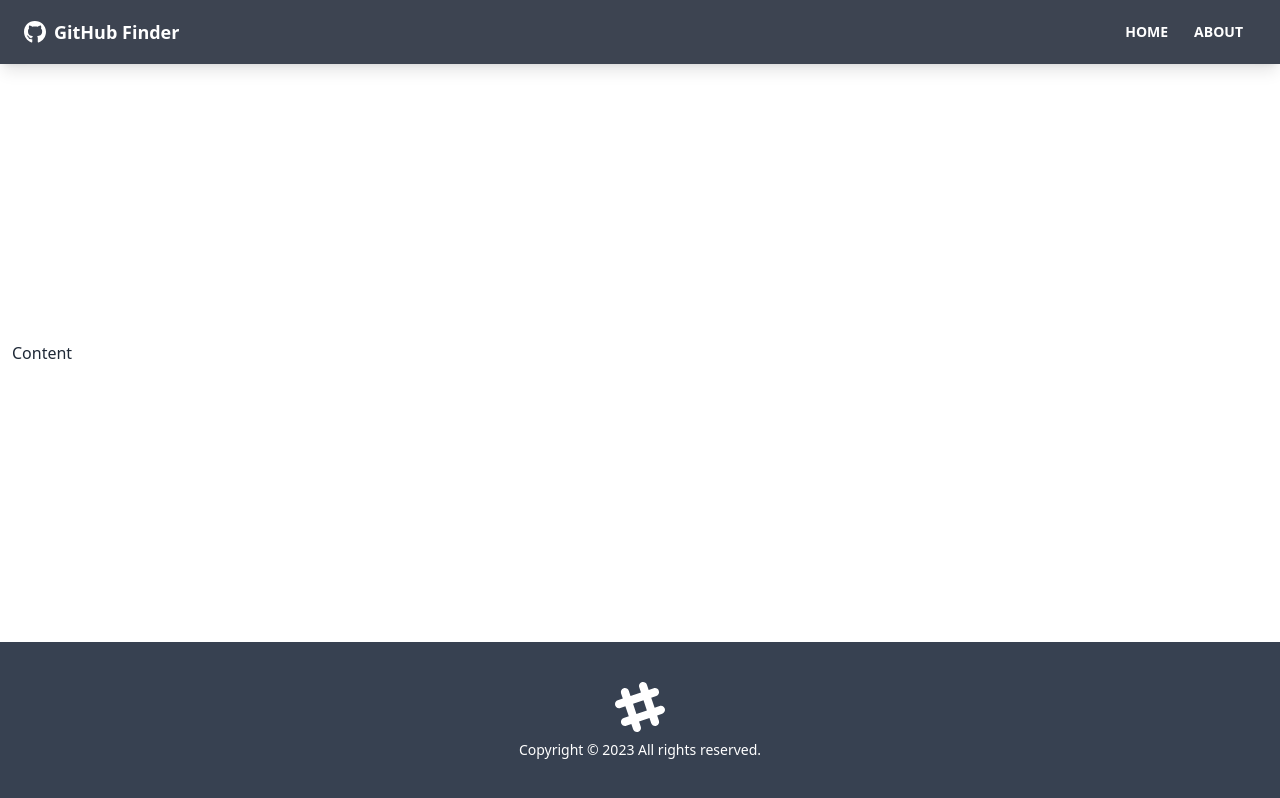
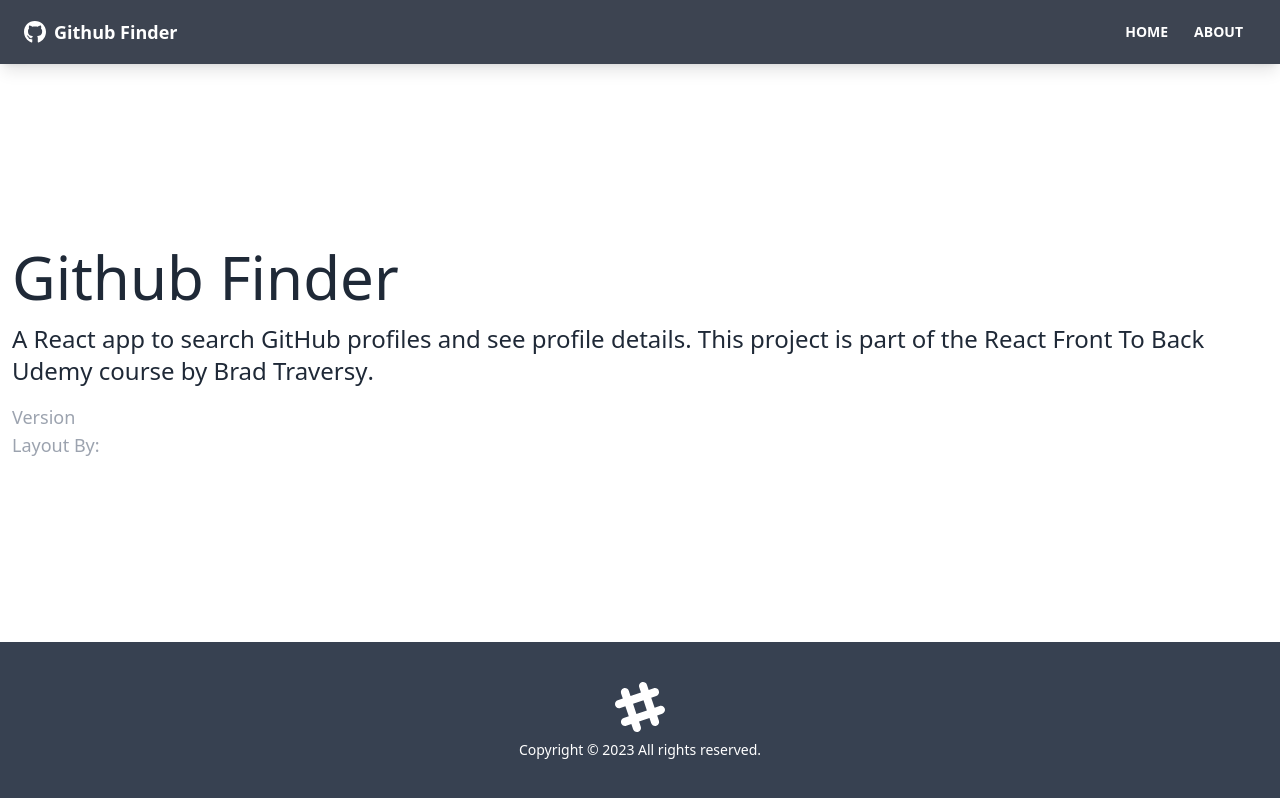
Before and after one commit to jaypals/GitHubFinder-App, a React (Create React App) app: page /About in a window 1280 px wide. Built offline with nearby package versions, Linux system fonts and the light colour scheme.

Commit message:
adding pages

```diff
--- a/src/App.js
+++ b/src/App.js
@@ -1,13 +1,22 @@
-import { BrowserRouter, Route } from "react-router-dom";
+import { BrowserRouter, Route, Routes } from "react-router-dom";
 import Navbar from "./components/layout/Navbar";
 import Footer from "./components/layout/Footer";
+import About from "./pages/About";
+import Home from "./pages/Home";
+import NotFound from "./pages/NotFound";
 
 function App() {
 	return (
 		<BrowserRouter>
 			<div className='flex flex-col justify-between h-screen'>
 				<Navbar />
-				<main className='container mx-auto px-3 pb-12'>Content</main>
+				<main className='container mx-auto px-3 pb-12'>
+					<Routes>
+						<Route exact path='/' element={<Home />} />
+						<Route exact path='/About' element={<About />} />
+						<Route exact path='/*' element={<NotFound />} />
+					</Routes>
+				</main>
 				<Footer />
 			</div>
 		</BrowserRouter>
--- a/src/components/layout/Navbar.jsx
+++ b/src/components/layout/Navbar.jsx
@@ -1,7 +1,7 @@
 import React from "react";
 import { FaGithub } from "react-icons/fa";
 import { Link } from "react-router-dom";
-import PropTypes from "react";
+import PropTypes from "prop-types";
 
 function Navbar({ title }) {
 	return (
@@ -29,7 +29,7 @@
 }
 
 Navbar.defaultProps = {
-	title: "GitHub Finder",
+	title: "Github Finder",
 };
 
 Navbar.propTypes = {
--- /dev/null
+++ b/src/pages/About.jsx
@@ -0,0 +1,33 @@
+import React from "react";
+
+function About() {
+	return (
+		<>
+			<h1 className='text-6xl mb-4'>Github Finder</h1>
+			<p className='mb-4 text-2xl font-light'>
+				A React app to search GitHub profiles and see profile details. This
+				project is part of the
+				<a href='https://www.udemy.com/course/modern-react-front-to-back/'>
+					{" "}
+					React Front To Back
+				</a>{" "}
+				Udemy course by
+				<strong>
+					<a href='https://traversymedia.com'> Brad Traversy</a>
+				</strong>
+				.
+			</p>
+			<p className='text-lg text-gray-400'>
+				Version <span className='text-white'>1.0.0</span>
+			</p>
+			<p className='text-lg text-gray-400'>
+				Layout By:
+				<a className='text-white' href='https://twitter.com/hassibmoddasser'>
+					Hassib Moddasser
+				</a>
+			</p>
+		</>
+	);
+}
+
+export default About;
--- /dev/null
+++ b/src/pages/Home.jsx
@@ -0,0 +1,11 @@
+import React from "react";
+
+function Home() {
+	return (
+		<div>
+			<h1 className='text-6xl'>Welcome</h1>
+		</div>
+	);
+}
+
+export default Home;
--- /dev/null
+++ b/src/pages/NotFound.jsx
@@ -0,0 +1,22 @@
+import React from "react";
+import { FaHome } from "react-icons/fa";
+import { Link } from "react-router-dom";
+
+function NotFound() {
+	return (
+		<div className='hero'>
+			<div className='text-center hero-content'>
+				<div className='max-w-lg'>
+					<h1 className='text-8xl font-bold mb-8'>Oops!</h1>
+					<p className='text-5xl mb-8'>404 - Page Not Found!</p>
+					<Link className='btn btn-primary btn-lg' to='/'>
+						<FaHome className='mr-2' />
+						Back To Home
+					</Link>
+				</div>
+			</div>
+		</div>
+	);
+}
+
+export default NotFound;
```
